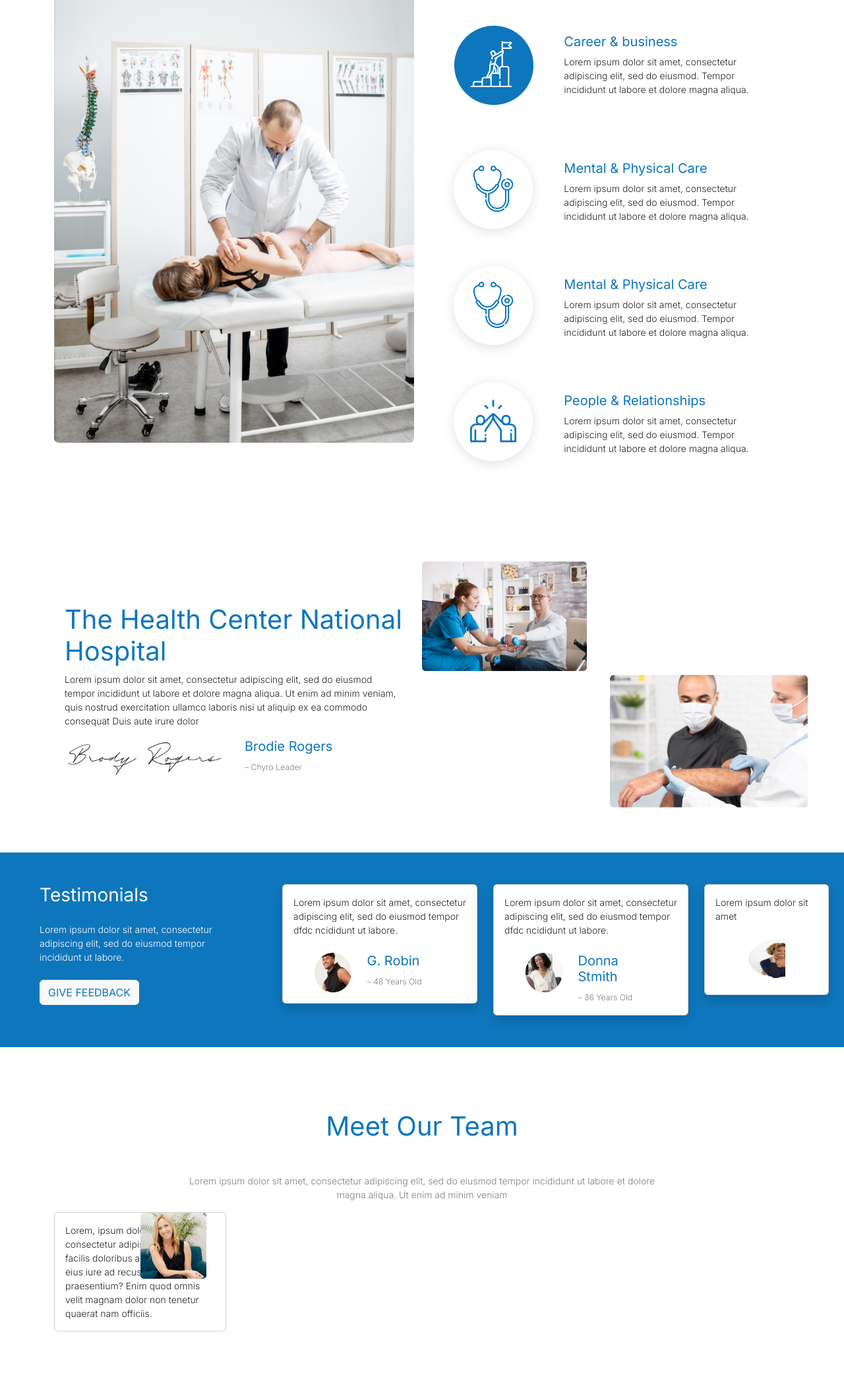
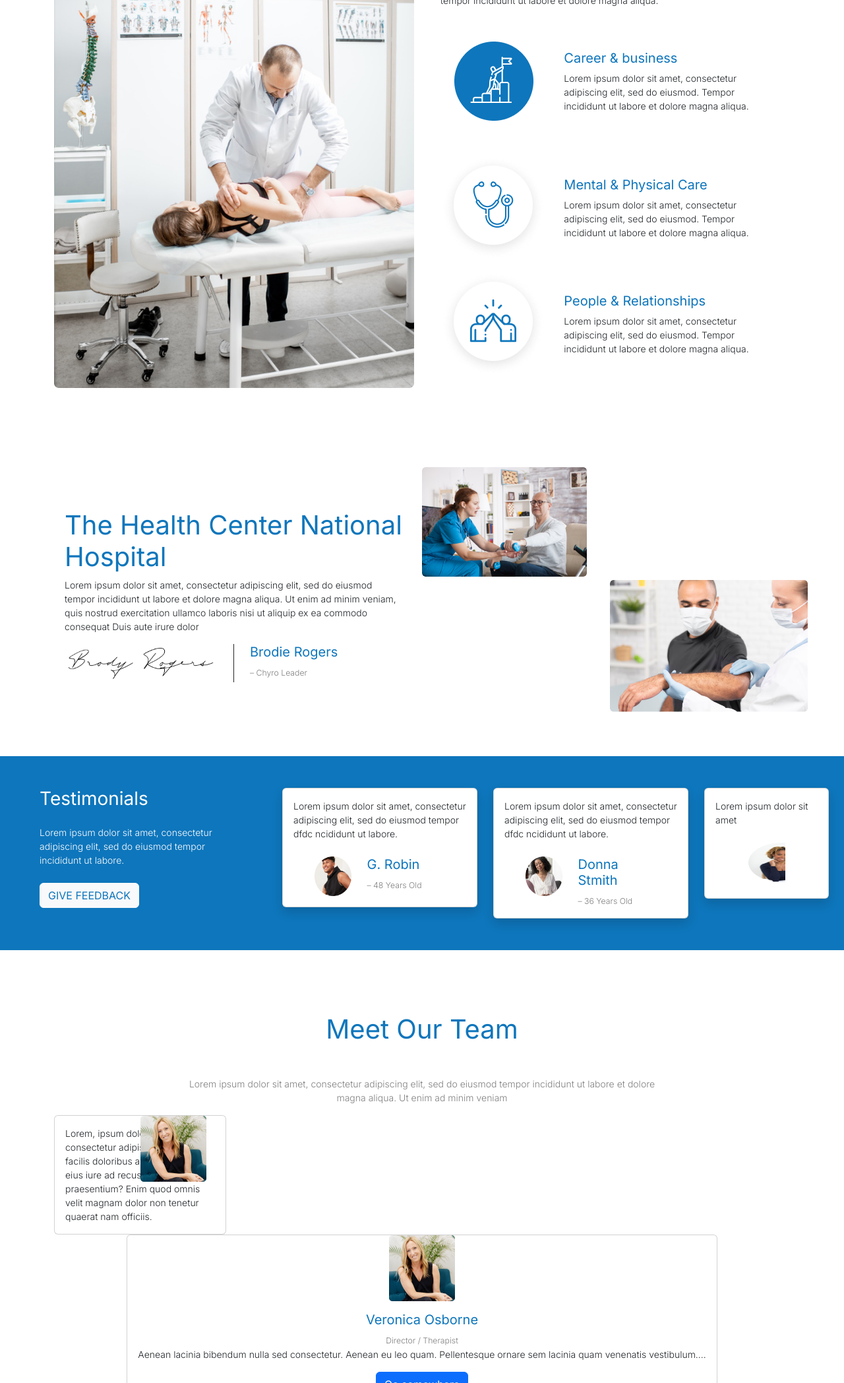
Before and after one commit to RabiaRB/Physiotheraphy-Website, a plain HTML site: page index.html in a window 1280 px wide. Shown: the part 704-2800 px from the top of the page at 66% size. Before the commit the page ends 2722 px from the top, so only its background shows below. Drawn offline with nearby package versions, Linux system fonts and the light colour scheme.

Commit message:
added new section

```diff
--- a/index.html
+++ b/index.html
@@ -89,12 +89,12 @@
     <div class="container pt-5">
         <div class="card mt-5 border-0 ">
             <div class="row no-gutters">
-                <div class="col-md-6 d-flex flex-column align-items-stretch justify-content-center">
+                <div class="col-lg-6 d-flex flex-column align-items-stretch justify-content-center mb-md-4">
                     <img src="./assets/images/AboutUs-main-section1.png" class="card-img img-fluid m-auto" alt="Image">
                 </div>
-                <div class="col-md-6">
+                <div class="col-lg-6 my-auto">
                     <div class="card-body">
-                        <h1 class="card-title custom-text">We Will Help You With</h1>
+                        <h1 class="card-title custom-text mb-4">We Will Help You With</h1>
                         <p class="card-text">Lorem ipsum dolor sit amet, consectetur adipiscing elit, sed do eiusmod tempor incididunt ut labore et dolore magna
                         aliqua.</p>
                         <div class="card border-0 mb-3">
@@ -111,38 +111,7 @@
                             </div>
                         </div>
 
-                        <!-- test -->
-                        <div class="card border-0 mb-3">
-                            <div class="row g-0">
-                                <div class="col-md-4 my-auto">
-                                    <img src="./assets/icons/stethIcon.png" class="img-fluid" alt="stethIcon">
-                                </div>
 
-                                    <div class="card-body col-md-8 d-flex flex-column justify-content-center">
-                                        <h5 class="card-title custom-text">Mental & Physical Care</h5>
-                                        <p class="card-text">Lorem ipsum dolor sit amet, consectetur adipiscing elit, sed do eiusmod. Tempor
-                                            incididunt ut labore et dolore magna aliqua.</p>
-
-                                    </div>
-
-                            </div>
-                        </div>
-                        <!-- <div class="container mt-5">
-                            <div class="card border-0 mb-3">
-                                <div class="row g-0">
-                                    <div class="col-md-4 my-auto">
-                                        <img src="./assets/icons/stethIcon.png" class="img-fluid my-3" alt="stethIcon">
-                                    </div>
-                                    <div class="col-md-8">
-                                        <div class="card-body d-flex flex-column justify-content-between">
-                                            <h5 class="card-title custom-text">Mental & Physical Care</h5>
-                                            <p class="card-text">Lorem ipsum dolor sit amet, consectetur adipiscing elit, sed do eiusmod. Tempor
-                                                incididunt ut labore et dolore magna aliqua.</p>
-                                        </div>
-                                    </div>
-                                </div>
-                            </div>
-                        </div> -->
                         <div class="card border-0 mb-3">
                             <div class="row g-0">
                                 <div class="col-md-4 my-auto">
@@ -190,8 +159,8 @@
                         aliqua. Ut enim ad minim veniam, quis nostrud exercitation ullamco laboris nisi ut aliquip ex ea commodo consequat Duis
                         aute irure dolor</p>
                         <div class="row">
-                                <img src="./assets/images/AboutUs-main-section2-signature.png" class="image-fluid col-6"alt="Image">
-                            <div class="col-6 border-left border-black ps-3">
+                                <img src="./assets/images/AboutUs-main-section2-signature.png" class="image-fluid col-6 border-end border-dark pe-4"alt="Image">
+                            <div class="col-6 ps-4">
                                 <h5 class="custom-text">Brodie Rogers</h5>
                                 <small class="text-black-50">– Chyro Leader</small>
                             </div>
@@ -199,12 +168,10 @@
                     </div>
                 </div>
                 <div class="col-md-6 position-relative">
-                    <!-- <img src="./assets/images/AboutUs-main-section1.png" class="card-img img-fluid " alt="Image"> -->
 
                             <img src="./assets/images/AboutUs-main-section2-img1.png"class="card-img img-fluid position-absolute top-0 start-0" alt="section Image" style="width:250px">
                             <img src="./assets/images/AboutUs-main-section2-img2.png" class="card-img img-fluid position-absolute top-50 start-50" alt="section Image" style="width:300px">
 
-                            <!-- <div class="position-absolute top-0 start-0 w-100 h-100"></div> -->
                 </div>
 
             </div>
@@ -294,6 +261,23 @@
 
             </div>
         </div>
+
+        <div class="card text-center">
+            <div class="card-image-top">
+                 <img src="./assets/images/team1.png" alt="team member1" class="" style="width:100px">
+
+            </div>
+            <div class="card-body">
+                <h5 class="card-title custom-text">Veronica Osborne</h5>
+                <small class="text-black-50">Director / Therapist</small>
+                <p class="card-text">Aenean lacinia bibendum nulla sed consectetur. Aenean eu leo quam. Pellentesque ornare sem lacinia quam venenatis
+                vestibulum....</p>
+                <a href="#" class="btn btn-primary">Go somewhere</a>
+            </div>
+            <div class="card-footer text-body-secondary">
+                2 days ago
+            </div>
+        </div>
     </div>
 </main>
 
```
